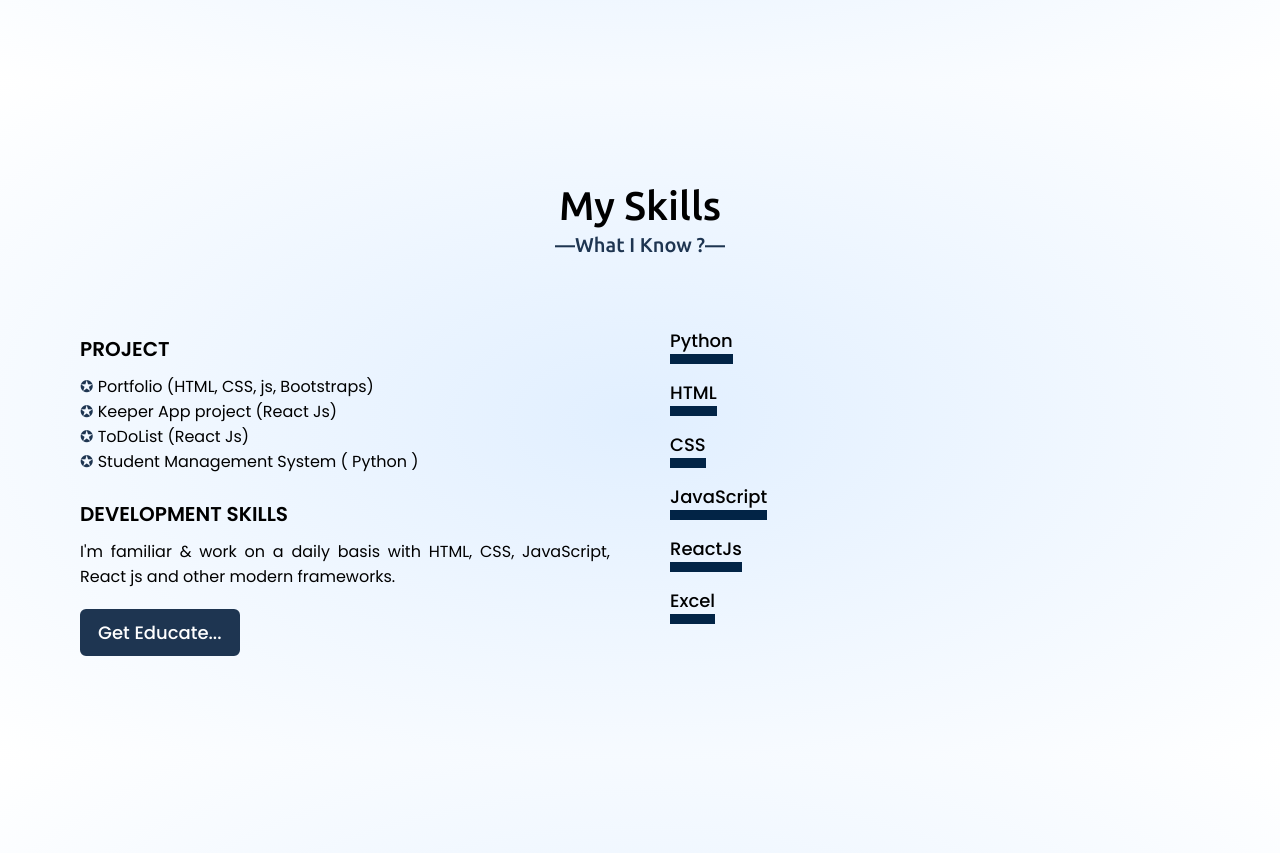
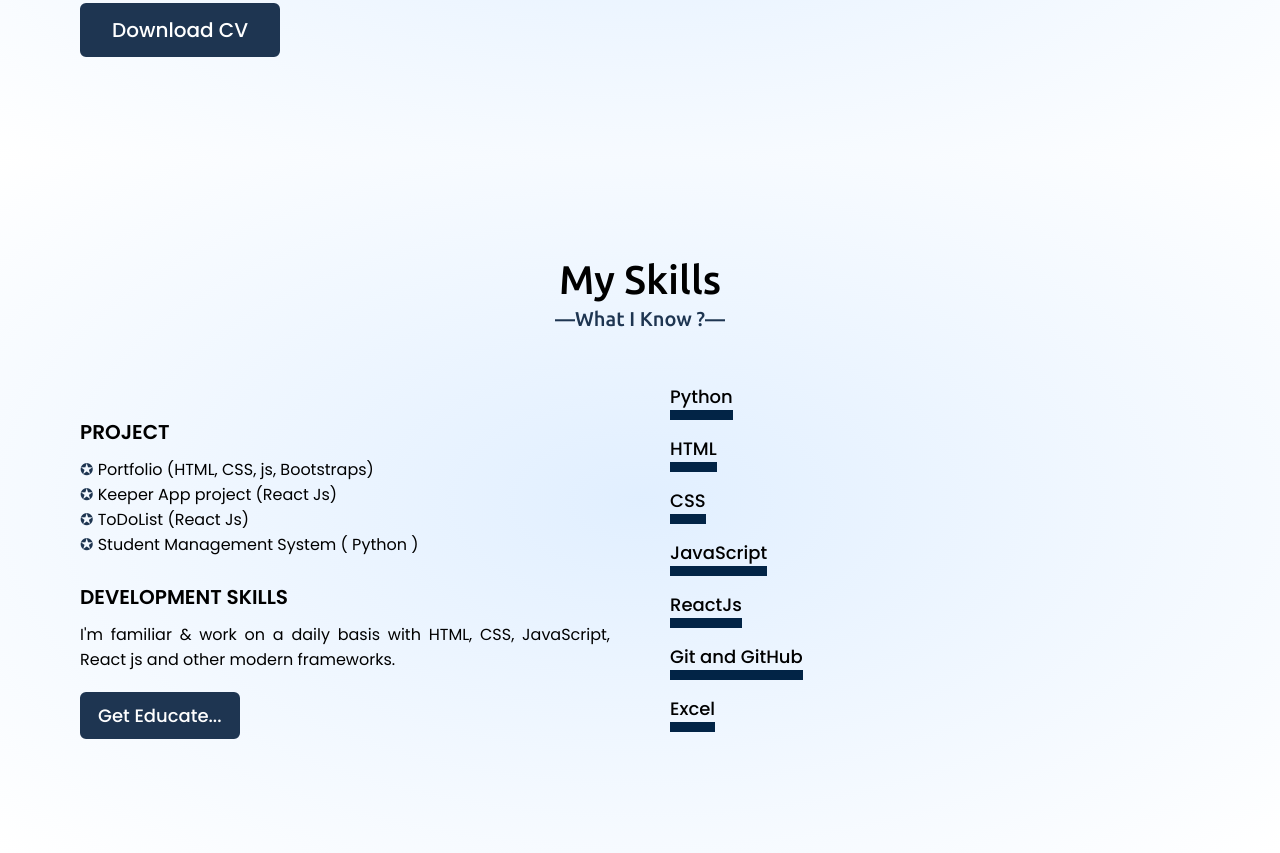
Before and after one commit to IYYAPPAN12/Portfolio-, a plain HTML site: page index.html in a window 1280 px wide. Shown: the part 1289-2142 px from the top of the page. Drawn offline with nearby package versions, Linux system fonts and the light colour scheme.

Commit message:
modified

```diff
--- a/index.html
+++ b/index.html
@@ -53,6 +53,7 @@
               <br>
               <div class="text">Why Work With Me</div>
               <p>I'm a great communicator & love to invest the necessary time to understand the customer's problem very well.</p>
+              <a href="./Resume.pdf" target="blank">Download CV</a>
 
             </div>
           </div>
@@ -113,6 +114,11 @@
               <div class="bars">
                 <div class="info">
                   <span class="border-line">ReactJs</span>
+                </div>
+              </div>
+              <div class="bars">
+                <div class="info">
+                  <span class="border-line">Git and GitHub</span>
                 </div>
               </div>
               <div class="bars">
--- a/index.js
+++ b/index.js
@@ -35,7 +35,9 @@ $(document).ready(function () {
       strings: [
         "Front-End Developer",
         "ReactJs Developer",
-        "Python Developer"
+        "Python Developer",
+        "Version Control"
+
 
       ],
       typeSpeed: 100,
@@ -47,7 +49,8 @@ $(document).ready(function () {
       strings: [
         "Front-End Developer",
         "ReactJs Developer",
-        "Python Developer"
+        "Python Developer",
+        "Version Control"
 
 
 
```
Also changed, not shown: 1 other file.
